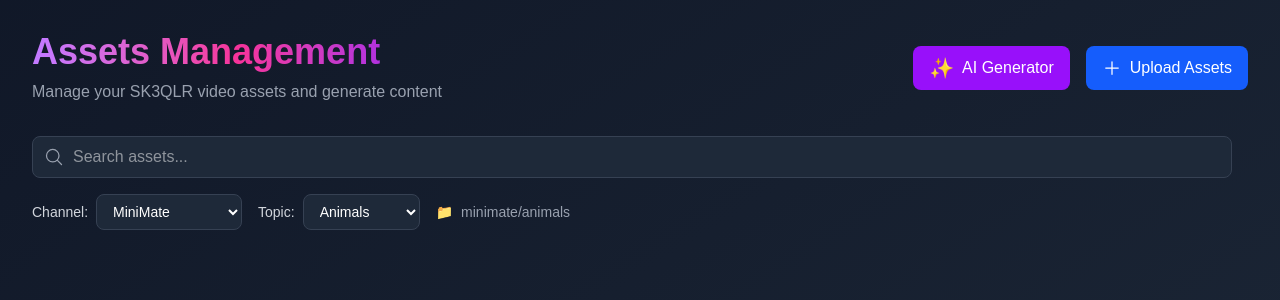
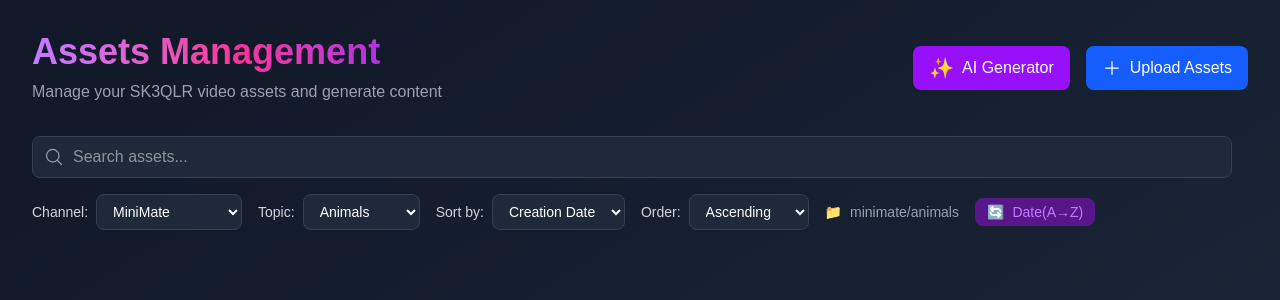
Before and after one commit to rumitvn/temlet, a Next.js app: page /assets in a window 1280 px wide. Shown: the top 300 px of the page. Built offline with nearby package versions, Linux system fonts and the light colour scheme.

Commit message:
Impl sorting in assets page

```diff
--- a/app/assets/page.tsx
+++ b/app/assets/page.tsx
@@ -169,6 +169,10 @@ export default function AssetsPage() {
   const [showPreview, setShowPreview] = useState(false);
   const [currentPage, setCurrentPage] = useState(1);
   const [itemsPerPage] = useState(12);
+
+  // Sorting state
+  const [sortBy, setSortBy] = useState<'name' | 'createDate'>('createDate');
+  const [sortOrder, setSortOrder] = useState<'asc' | 'desc'>('asc');
 
   // Filter options
   const channelOptions = [
@@ -514,7 +518,11 @@ export default function AssetsPage() {
 
       // Organize JSON-Asset pairs for each group
       Object.values(groupedAssets).forEach((group) => {
-        (group as AssetGroup).assets.jsonAssetPairs = organizeJSONAssetPairs((group as AssetGroup).assets.jsons, (group as AssetGroup).assets.voices, (group as AssetGroup).assets.rewards);
+        (group as AssetGroup).assets.jsonAssetPairs = organizeJSONAssetPairs(
+          (group as AssetGroup).assets.jsons,
+          (group as AssetGroup).assets.voices,
+          (group as AssetGroup).assets.rewards
+        );
       });
 
       setAssetGroups(Object.values(groupedAssets));
@@ -555,7 +563,7 @@ export default function AssetsPage() {
   // Reset to first page when search or filters change
   useEffect(() => {
     setCurrentPage(1);
-  }, [searchQuery, selectedChannel, selectedTopic]);
+  }, [searchQuery, selectedChannel, selectedTopic, sortBy, sortOrder]);
 
   // Client-side filtered assets for immediate search feedback
   const filteredAssets = useMemo(() => {
@@ -567,14 +575,56 @@ export default function AssetsPage() {
 
   // Client-side filtered asset groups for immediate search feedback
   const filteredAssetGroups = useMemo(() => {
-    return assetGroups.filter(group =>
+    let filtered = assetGroups.filter(group =>
       searchQuery === '' ||
       group.name.toLowerCase().includes(searchQuery.toLowerCase()) ||
       group.assets.jsons.some(json => json.name.toLowerCase().includes(searchQuery.toLowerCase())) ||
       group.assets.videos.some(video => video.name.toLowerCase().includes(searchQuery.toLowerCase())) ||
       group.assets.voices.some(voice => voice.name.toLowerCase().includes(searchQuery.toLowerCase()))
     );
-  }, [assetGroups, searchQuery]);
+
+    // Sort the filtered groups
+    console.log(`Sorting by: ${sortBy}, Order: ${sortOrder}, Groups: ${filtered.length}`);
+    filtered.sort((a, b) => {
+      if (sortBy === 'createDate') {
+        // Get the earliest JSON file creation date for each group
+        const getEarliestJsonDate = (group: AssetGroup): Date => {
+          if (group.assets.jsons.length === 0) {
+            // If no JSON files, use a very old date to push to the end
+            return new Date(0);
+          }
+
+          // Find the JSON with the earliest lastModified date
+          const earliestJson = group.assets.jsons.reduce((earliest, current) => {
+            const earliestDate = earliest.lastModified ? new Date(earliest.lastModified) : new Date(0);
+            const currentDate = current.lastModified ? new Date(current.lastModified) : new Date(0);
+            return earliestDate < currentDate ? earliest : current;
+          });
+
+          return earliestJson.lastModified ? new Date(earliestJson.lastModified) : new Date(0);
+        };
+
+        const dateA = getEarliestJsonDate(a);
+        const dateB = getEarliestJsonDate(b);
+
+        if (sortOrder === 'asc') {
+          return dateA.getTime() - dateB.getTime();
+        } else {
+          return dateB.getTime() - dateA.getTime();
+        }
+      } else {
+        // Sort by name
+        console.log(`Comparing names: "${a.name}" vs "${b.name}"`);
+        if (sortOrder === 'asc') {
+          return a.name.localeCompare(b.name);
+        } else {
+          return b.name.localeCompare(a.name);
+        }
+      }
+    });
+
+    return filtered;
+  }, [assetGroups, searchQuery, sortBy, sortOrder]);
 
   // Pagination logic
   const totalPages = Math.ceil(filteredAssetGroups.length / itemsPerPage);
@@ -638,6 +688,34 @@ export default function AssetsPage() {
       missingVoices: Math.max(0, renderStatus.requiredVoices - renderStatus.availableVoices),
       missingRewards: Math.max(0, renderStatus.requiredRewards - renderStatus.availableRewards)
     };
+  };
+
+  // Helper function to get the earliest JSON creation date for a group
+  const getEarliestJsonDate = (group: AssetGroup): Date | null => {
+    if (group.assets.jsons.length === 0) {
+      return null;
+    }
+
+    // Find the JSON with the earliest lastModified date
+    const earliestJson = group.assets.jsons.reduce((earliest, current) => {
+      const earliestDate = earliest.lastModified ? new Date(earliest.lastModified) : new Date(0);
+      const currentDate = current.lastModified ? new Date(current.lastModified) : new Date(0);
+      return earliestDate < currentDate ? earliest : current;
+    });
+
+    return earliestJson.lastModified ? new Date(earliestJson.lastModified) : null;
+  };
+
+  // Helper function to format date for display
+  const formatDate = (date: Date | null): string => {
+    if (!date) return 'No date';
+    return date.toLocaleDateString('en-US', {
+      year: 'numeric',
+      month: 'short',
+      day: 'numeric',
+      hour: '2-digit',
+      minute: '2-digit'
+    });
   };
 
   const formatFileSize = (bytes: number) => {
@@ -1457,9 +1535,42 @@ export default function AssetsPage() {
             </select>
           </div>
 
+          <div className="flex items-center gap-2">
+            <span className="text-sm font-medium text-gray-300">Sort by:</span>
+            <select
+              value={sortBy}
+              onChange={(e) => setSortBy(e.target.value as 'name' | 'createDate')}
+              className="bg-gray-800 text-white rounded-lg px-3 py-2 border border-gray-700 focus:border-purple-500 focus:outline-none text-sm"
+            >
+              <option value="createDate">Creation Date</option>
+              <option value="name">Name</option>
+            </select>
+          </div>
+
+          <div className="flex items-center gap-2">
+            <span className="text-sm font-medium text-gray-300">Order:</span>
+            <select
+              value={sortOrder}
+              onChange={(e) => setSortOrder(e.target.value as 'asc' | 'desc')}
+              className="bg-gray-800 text-white rounded-lg px-3 py-2 border border-gray-700 focus:border-purple-500 focus:outline-none text-sm"
+            >
+              <option value="asc">Ascending</option>
+              <option value="desc">Descending</option>
+            </select>
+          </div>
+
           <div className="flex items-center gap-2 text-sm text-gray-400">
             <span>📁</span>
             <span>{selectedChannel}/{selectedTopic}</span>
+          </div>
+
+          {/* Sort indicator */}
+          <div className="flex items-center gap-2 text-sm text-purple-400 bg-purple-900 bg-opacity-20 px-3 py-1 rounded-lg">
+            <span>🔄</span>
+            <span>
+              {sortBy === 'createDate' ? 'Date' : 'Name'}
+              ({sortOrder === 'asc' ? 'A→Z' : 'Z→A'})
+            </span>
           </div>
         </div>
       </motion.div>
@@ -1479,7 +1590,7 @@ export default function AssetsPage() {
             const originalRenderStatus = group.renderStatus;
             return (
               <motion.div
-                key={group.key}
+                key={`${group.key}-${sortBy}-${sortOrder}`}
                 layout
                 initial={{ opacity: 0, y: 20 }}
                 animate={{ opacity: 1, y: 0 }}
@@ -1491,8 +1602,11 @@ export default function AssetsPage() {
                     <div className="flex gap-2 text-sm text-gray-400">
                       <span>🖼️ {group.assets.image ? '1' : '0'} Image</span>
                       <span>🎥 {group.assets.videos.length} Videos</span>
-                      <span>�� {group.assets.jsonAssetPairs.length} JSON-Asset Pairs</span>
+                      <span>📄 {group.assets.jsonAssetPairs.length} JSON-Asset Pairs</span>
                       <span>🏆 {group.assets.rewards.length} Rewards</span>
+                      <span className="text-blue-400">
+                        📅 {formatDate(getEarliestJsonDate(group))}
+                      </span>
                     </div>
                   </div>
 
```
